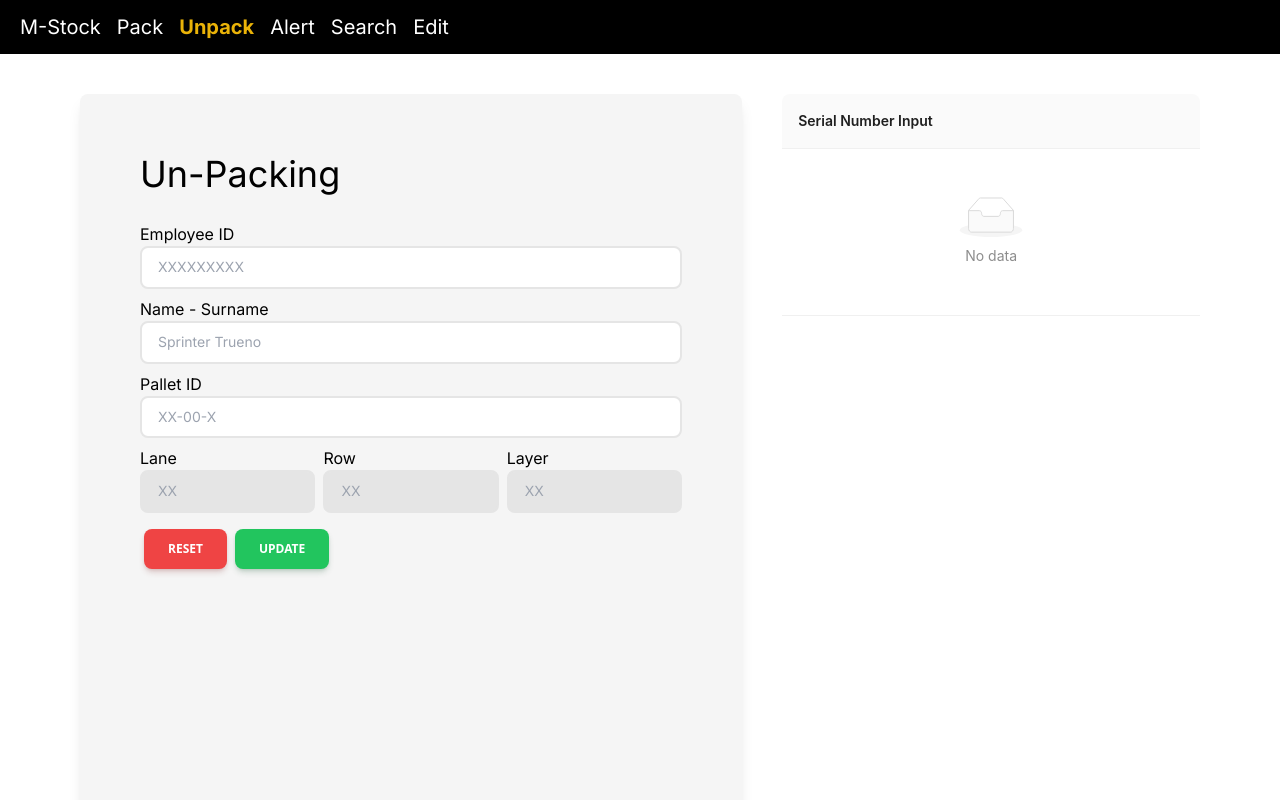
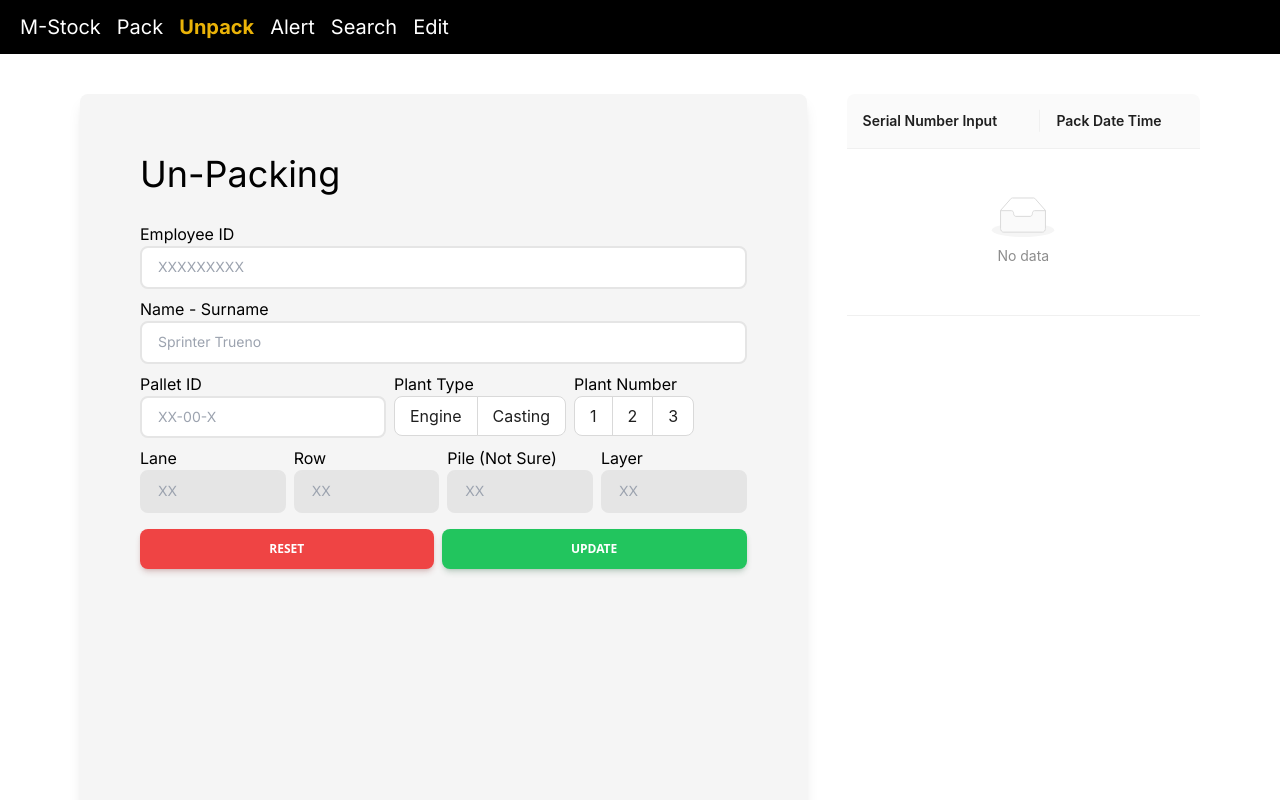
Before and after one commit to aingez/sts_safety_stock_coop_project, a Next.js app: page /unpack in a window 1280 px wide. Shown: the top 800 px of the page. Built offline with nearby package versions, Linux system fonts and the light colour scheme.

Commit message:
update unpack page and search

```diff
--- a/src/app/globals.css
+++ b/src/app/globals.css
@@ -39,9 +39,9 @@
 }
 
 .custom-button-1-red {
-    @apply grow select-none rounded-lg bg-red-500 px-6 py-3 text-center align-middle font-sans text-xs font-bold uppercase text-white shadow-md shadow-red-900/20 transition-all hover:bg-red-400 hover:shadow-lg hover:shadow-red-700/40 focus:opacity-[0.85] focus:shadow-none active:opacity-[0.85] active:shadow-none disabled:pointer-events-none disabled:opacity-50 disabled:shadow-none;
+    @apply uppercase grow select-none rounded-lg bg-red-500 px-6 py-3 text-center align-middle font-sans text-xs font-bold uppercase text-white shadow-md shadow-red-900/20 transition-all hover:bg-red-400 hover:shadow-lg hover:shadow-red-700/40 focus:opacity-[0.85] focus:shadow-none active:opacity-[0.85] active:shadow-none disabled:pointer-events-none disabled:opacity-50 disabled:shadow-none;
 }
 
 .custom-button-1-green {
-    @apply grow select-none rounded-lg bg-green-500 px-6 py-3 text-center align-middle font-sans text-xs font-bold uppercase text-white shadow-md shadow-green-900/20 transition-all hover:bg-green-400 hover:shadow-lg hover:shadow-green-700/40 focus:opacity-[0.85] focus:shadow-none active:opacity-[0.85] active:shadow-none disabled:pointer-events-none disabled:opacity-50 disabled:shadow-none;
+    @apply uppercase grow select-none rounded-lg bg-green-500 px-6 py-3 text-center align-middle font-sans text-xs font-bold uppercase text-white shadow-md shadow-green-900/20 transition-all hover:bg-green-400 hover:shadow-lg hover:shadow-green-700/40 focus:opacity-[0.85] focus:shadow-none active:opacity-[0.85] active:shadow-none disabled:pointer-events-none disabled:opacity-50 disabled:shadow-none;
 }
--- a/src/app/pack/page.jsx
+++ b/src/app/pack/page.jsx
@@ -165,7 +165,7 @@ export default function PackPage() {
             <button className="custom-button-1-red" type="reset">
               Reset
             </button>
-            <button className="custom-button-1-green" type="save">
+            <button className="custom-button-1-green" type="update">
               Update
             </button>
           </div>
@@ -187,7 +187,7 @@ export default function PackPage() {
             )}
           />
           <Table.Column
-            title="Date Time"
+            title="Pack Date Time"
             dataIndex="dateTime"
             key="dateTime"
             render={(_, __, index) => (
--- a/src/app/search/page.jsx
+++ b/src/app/search/page.jsx
@@ -73,16 +73,13 @@ function SearchPage() {
               </div>
             </div>
             <div className="my-2 space-x-2">
-              <button
-                type="submit"
-                className="rounded-lg bg-green-500 px-4 py-2 text-white hover:bg-green-600"
-              >
+              <button type="submit" className="custom-button-1-green">
                 SEARCH
               </button>
               <button
                 onClick={handleReset}
                 type="button"
-                className="rounded-lg bg-red-500 px-4 py-2 text-white hover:bg-red-600"
+                className="custom-button-1-red"
               >
                 CLEAR
               </button>
--- a/src/app/unpack/page.jsx
+++ b/src/app/unpack/page.jsx
@@ -1,16 +1,28 @@
 "use client";
 
 import React, { useState } from "react";
-import { Table, Input } from "antd";
+import { Table, Input, Button, Radio, InputNumber } from "antd";
 
-export default function PackPage() {
+export default function UnPackPage() {
+  const [dateTimeValues, setDateTimeValues] = useState({});
+
+  const handleSerialNumberChange = (e, index) => {
+    const newDateTime = new Date().toLocaleString(); // Get current date and time
+
+    // Update the state for the specific row
+    setDateTimeValues((prev) => ({
+      ...prev,
+      [index]: newDateTime,
+    }));
+  };
+
   const partTypeSerialCount = {
     Block: 6,
     Head: 8,
     Crankshaft: 12,
   };
 
-  const [formData, setFormData] = useState({
+  const [divData, setdivData] = useState({
     employeeId: "",
     employeeName: "",
     palletId: "",
@@ -28,15 +40,15 @@ export default function PackPage() {
         CR: 12,
       };
       const serialNumbers = Array(partTypeSerialCount[partType]).fill("");
-      setFormData({
-        ...formData,
+      setdivData({
+        ...divData,
         palletId,
         partType,
         serialNumbers,
       });
     } else {
-      setFormData({
-        ...formData,
+      setdivData({
+        ...divData,
         palletId,
         partType: "",
         serialNumbers: [],
@@ -69,6 +81,7 @@ export default function PackPage() {
               required
             ></input>
           </div>
+          <div className="flex flex-row space-x-2">
             <div className="custom-input-layout-1">
               <label>Pallet ID</label>
               <input
@@ -79,53 +92,84 @@ export default function PackPage() {
                 required
               ></input>
             </div>
-          {/* position unused */}
+            <div className="custom-input-layout-1">
+              <label>Plant Type</label>
+              <Radio.Group
+                // onChange={handlePlantTypeChange}
+                size="large"
+                // value={plantType}
+                // disabled={palletMode === "Remove"}
+              >
+                <Radio.Button value="Engine">Engine</Radio.Button>
+                <Radio.Button value="Casting">Casting</Radio.Button>
+              </Radio.Group>
+            </div>
+            <div className="custom-input-layout-1">
+              <label>Plant Number</label>
+              <Radio.Group
+                // onChange={handlePlantNumberChange}
+                size="large"
+                // value={plantNumber}
+                // disabled={palletMode === "Remove"}
+              >
+                <Radio.Button value="1">1</Radio.Button>
+                <Radio.Button value="2">2</Radio.Button>
+                <Radio.Button value="3">3</Radio.Button>
+              </Radio.Group>
+            </div>
+          </div>
+          {/* position */}
           <div className="flex flex-row space-x-2">
             <div className="custom-input-layout-1">
               <label>Lane</label>
               <input
-                disabled
                 type="text"
                 onInput={(e) => handlePalletIdChange(e)}
                 className="custom-text-input-1"
                 placeholder="XX"
                 required
+                disabled
               ></input>
             </div>
             <div className="custom-input-layout-1">
               <label>Row</label>
               <input
-                disabled
                 type="text"
                 onInput={(e) => handlePalletIdChange(e)}
                 className="custom-text-input-1"
                 placeholder="XX"
                 required
+                disabled
+              ></input>
+            </div>
+            <div className="custom-input-layout-1">
+              <label>Pile (Not Sure)</label>
+              <input
+                type="text"
+                onInput={(e) => handlePalletIdChange(e)}
+                className="custom-text-input-1"
+                placeholder="XX"
+                required
+                disabled
               ></input>
             </div>
             <div className="custom-input-layout-1">
               <label>Layer</label>
               <input
-                disabled
                 type="text"
                 onInput={(e) => handlePalletIdChange(e)}
                 className="custom-text-input-1"
                 placeholder="XX"
                 required
+                disabled
               ></input>
             </div>
           </div>
-          <div className="my-2 flex flex-row">
-            <button
-              className="mx-1 my-2 select-none rounded-lg bg-red-500 px-6 py-3 text-center align-middle font-sans text-xs font-bold uppercase text-white shadow-md shadow-red-900/20 transition-all hover:bg-red-400 hover:shadow-lg hover:shadow-red-700/40 focus:opacity-[0.85] focus:shadow-none active:opacity-[0.85] active:shadow-none disabled:pointer-events-none disabled:opacity-50 disabled:shadow-none"
-              type="reset"
-            >
+          <div className="my-4 flex flex-row space-x-2">
+            <button className="custom-button-1-red" type="reset">
               Reset
             </button>
-            <button
-              className="mx-1 my-2 select-none rounded-lg bg-green-500 px-6 py-3 text-center align-middle font-sans text-xs font-bold uppercase text-white shadow-md shadow-green-900/20 transition-all hover:bg-green-400 hover:shadow-lg hover:shadow-green-700/40 focus:opacity-[0.85] focus:shadow-none active:opacity-[0.85] active:shadow-none disabled:pointer-events-none disabled:opacity-50 disabled:shadow-none"
-              type="save"
-            >
+            <button className="custom-button-1-green" type="update">
               Update
             </button>
           </div>
@@ -133,7 +177,7 @@ export default function PackPage() {
       </form>
 
       <div className="min-h-full w-1/2">
-        <Table dataSource={formData.serialNumbers} pagination={false}>
+        <Table dataSource={divData.serialNumbers} pagination={false}>
           <Table.Column
             title="Serial Number Input"
             dataIndex="serialNumber"
@@ -146,6 +190,18 @@ export default function PackPage() {
               />
             )}
           />
+          <Table.Column
+            title="Pack Date Time"
+            dataIndex="dateTime"
+            key="dateTime"
+            render={(_, __, index) => (
+              <Input
+                placeholder="Current Date Time"
+                value={dateTimeValues[index] || ""}
+                disabled
+              />
+            )}
+          />
         </Table>
       </div>
     </div>
```
Lines whose indentation alone changed are shown as unchanged.
